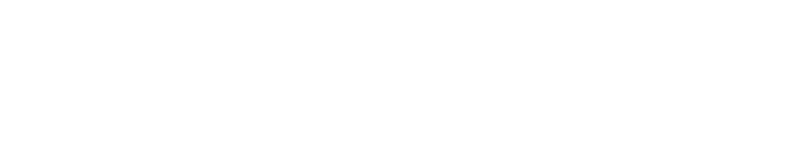
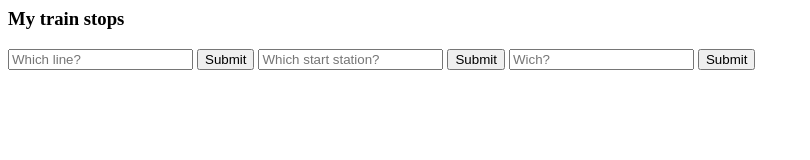
Before and after one commit to annegans/MTA, a plain HTML site: page index.html in a window 1280 px wide. Shown: the whole page, without its empty margins (0-810 px from the left). Drawn offline with Linux system fonts and the light colour scheme.

Commit message:
button are instaled

```diff
--- a/index.html
+++ b/index.html
@@ -6,6 +6,19 @@
     <script src="mta.js"></script>
 </head>
 <body>
+  <h3>My train stops</h3>
+   <input type="text" name="new-item" id="new-item" placeholder="Which line?">
+     <button class="submit">Submit</button>
 
+
+    <input type="text" name="new-item" id="new-item"  placeholder="Which start station?">
+      <button class="submit">Submit</button>
+
+
+   <input type="text" name="new-item" id="new-item" placeholder="Wich?">
+    <button class="submit">Submit</button>
+
+
+   </ul>
 </body>
 </html>
```
